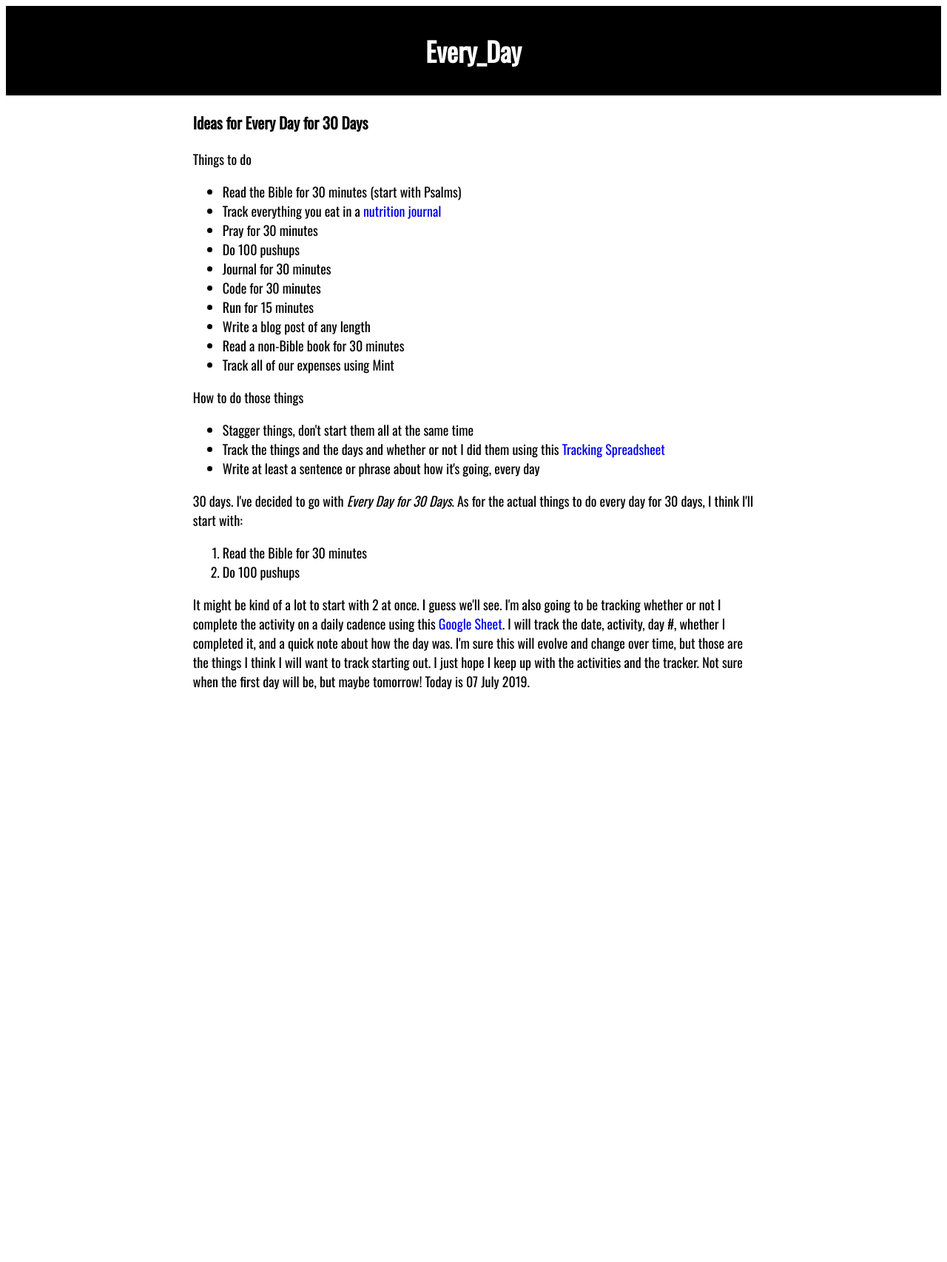
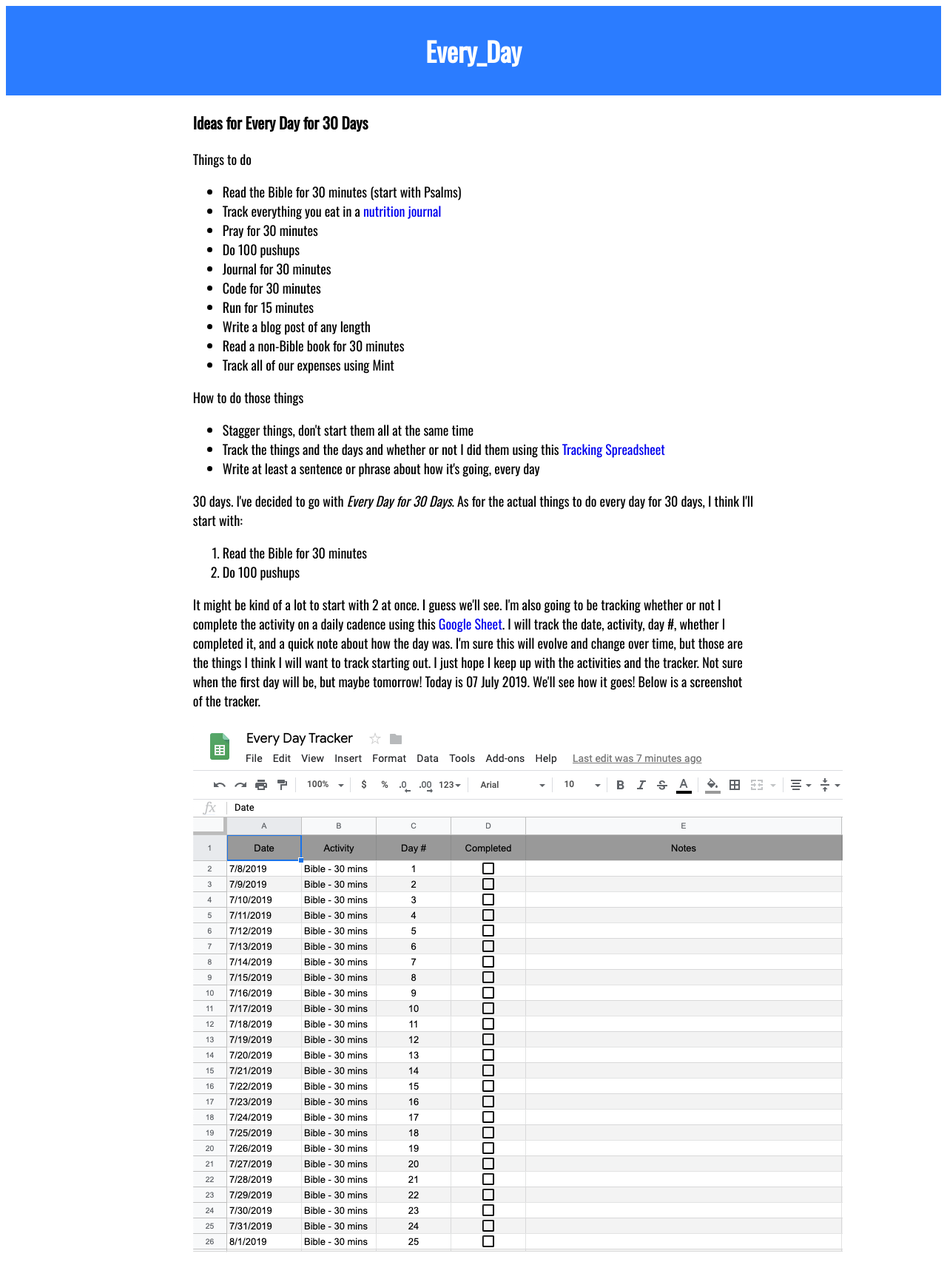
Before and after one commit to DTThor/every-day, a website: page index.html in a window 1280 px wide. Shown: the whole page at 74% size. Before the commit the page ends 952 px from the top, so only its background shows below. Drawn offline with nearby package versions, Linux system fonts and the light colour scheme.

Commit message:
add tracker screenshot and change banner background to blue

```diff
--- a/index.html
+++ b/index.html
@@ -51,7 +51,9 @@
         <li>Do 100 pushups</li>
       </ol>
 
-      <p>It might be kind of a lot to start with 2 at once. I guess we'll see. I'm also going to be tracking whether or not I complete the activity on a daily cadence using this <a target=_blank href="https://docs.google.com/spreadsheets/d/1XufJ866psZ1RqMXdVOFOEFe4jQ3C69gcyse1llY4byM/edit#gid=0">Google Sheet</a>. I will track the date, activity, day #, whether I completed it, and  a quick note about how the day was. I'm sure this will evolve and change over time, but those are the things I think I will want to track starting out. I just hope I keep up with the activities and the tracker. Not sure when the first day will be, but maybe tomorrow! Today is 07 July 2019.</p>
+      <p>It might be kind of a lot to start with 2 at once. I guess we'll see. I'm also going to be tracking whether or not I complete the activity on a daily cadence using this <a target=_blank href="https://docs.google.com/spreadsheets/d/1XufJ866psZ1RqMXdVOFOEFe4jQ3C69gcyse1llY4byM/edit#gid=0">Google Sheet</a>. I will track the date, activity, day #, whether I completed it, and  a quick note about how the day was. I'm sure this will evolve and change over time, but those are the things I think I will want to track starting out. I just hope I keep up with the activities and the tracker. Not sure when the first day will be, but maybe tomorrow! Today is 07 July 2019. We'll see how it goes! Below is a screenshot of the tracker.</p>
+
+      <img src="./tracker.png" alt="Screenshot of Tracker">
 
     </main>
   </body>
--- a/styles.css
+++ b/styles.css
@@ -4,7 +4,7 @@
 }
 
 header {
-  background-color: black;
+  background-color: #2b7cff;
   color: white;
   padding: 10px 0px;
 }
```
Also changed, not shown: tracker.png (added).
